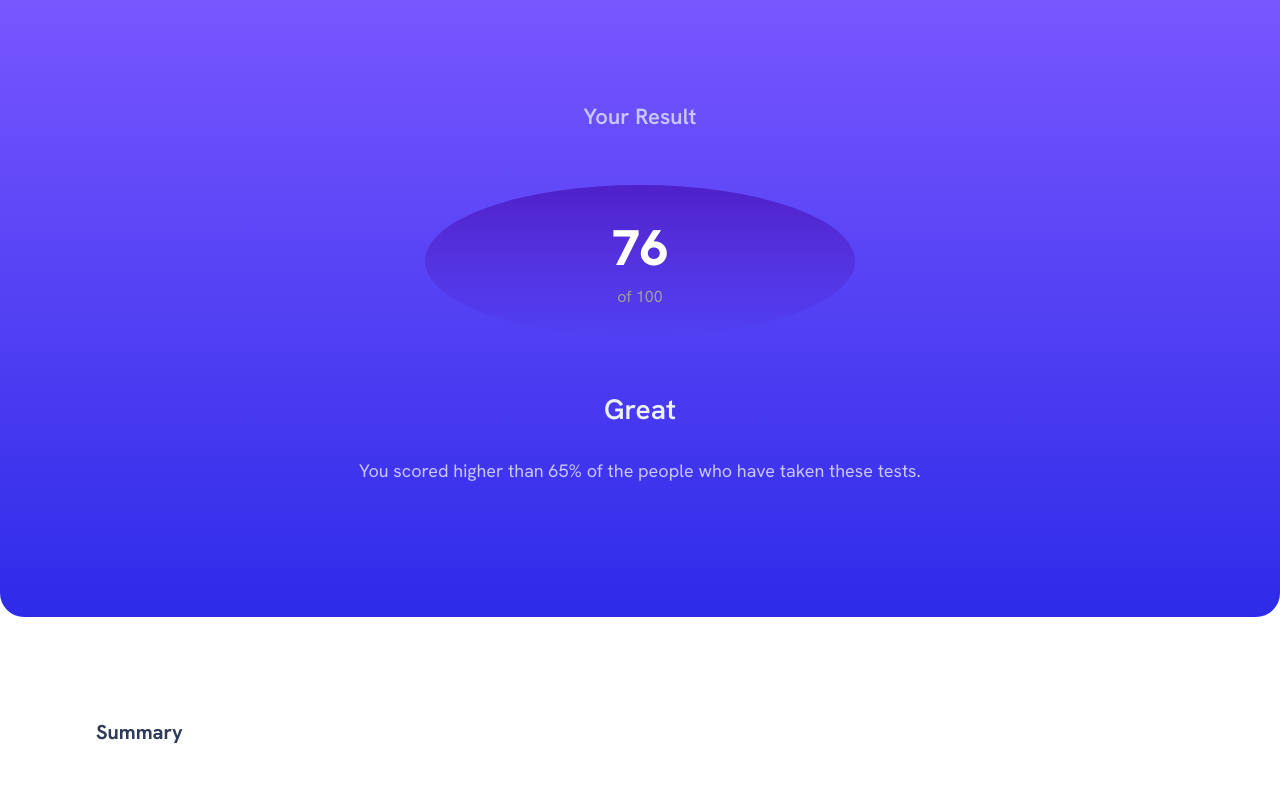
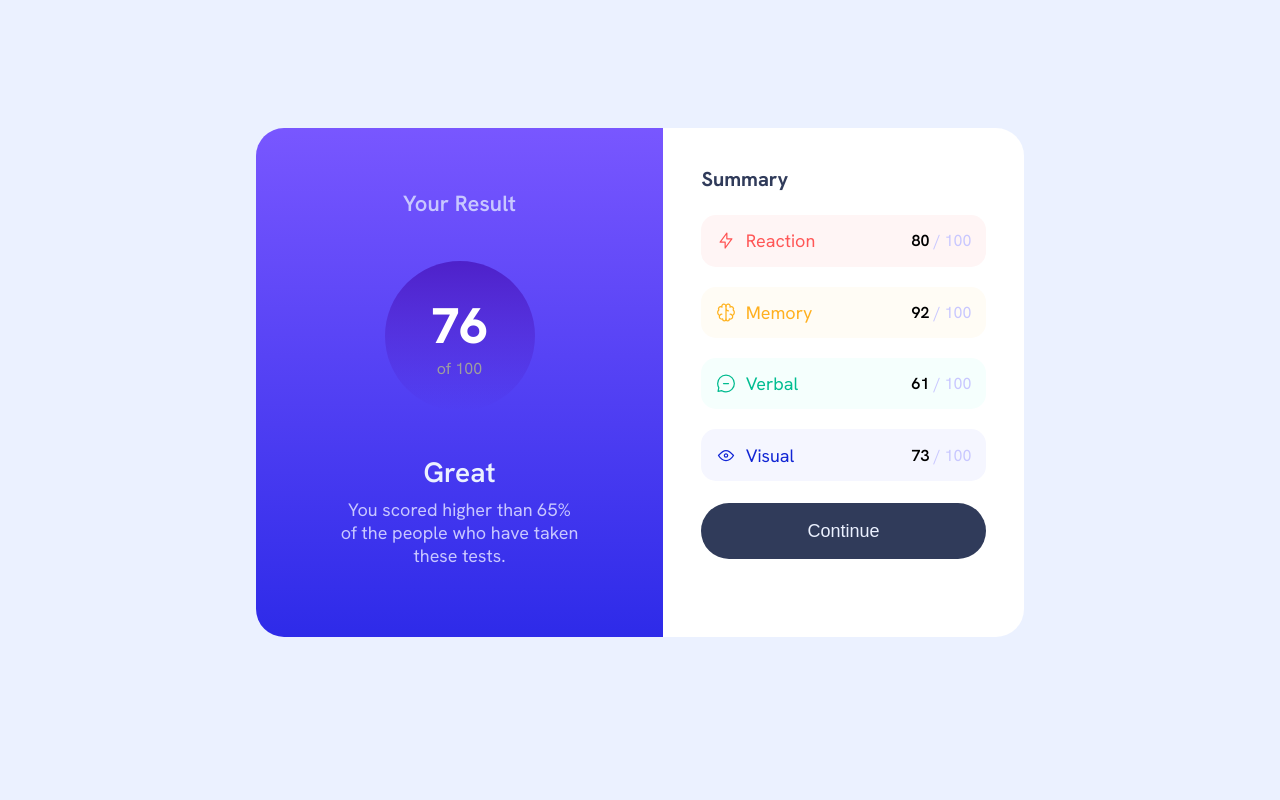
Before and after one commit to Arthur-Rodriguess/painel-de-resultados, a plain HTML site: page index.html in a window 1280 px wide. Shown: the top 800 px of the page. Drawn offline with Linux system fonts and the light colour scheme.

Commit message:
desktop layout

```diff
--- a/style.css
+++ b/style.css
@@ -28,8 +28,8 @@ body {
     display: flex;
     flex-direction: column;
     background: linear-gradient(to top, hsl(241, 81%, 54%), hsl(252, 100%, 67%));
-    border-bottom-left-radius: 24px;
-    border-bottom-right-radius: 24px;
+    border-bottom-left-radius: 28px;
+    border-bottom-right-radius: 28px;
     padding: 8%;
 }
 
@@ -41,14 +41,16 @@ body {
 }
 
 .content__header__container {
+    width: 150px;
+    height: 150px;
+    border-radius: 50%;
     display: flex;
     flex-direction: column;
-    gap: 6px;
     align-items: center;
+    justify-content: center;
     background: linear-gradient(to bottom, hsla(256, 72%, 46%, 1), hsla(241, 72%, 46%, 0));
-    margin: 5% 30%;
+    margin: 15% auto;
     padding: 30px;
-    border-radius: 50%;
 }
 
 .content__header__count {
@@ -59,6 +61,7 @@ body {
 
 .content__header__subcount {
     color: hsl(0, 0%, 62%);
+    font-size: 16px;
 }
 
 .content__header__text__title {
@@ -163,3 +166,30 @@ body {
     margin-bottom: 3%;
     border: none;
 }
+
+@media (min-width: 768px) {
+
+    body {
+        background-color: hsl(221, 100%, 96%);
+    }
+
+    .content {
+        display: flex;
+        margin: 10% 20%;
+        border-radius: 28px;
+        overflow: hidden;
+    }
+
+    .content__header {
+        flex: 1;
+        border-radius: 0;
+    }
+
+    .content__main {
+        flex: 1;
+        background-color: hsl(0, 0%, 100%);
+        width: 100%;
+        margin: 0;
+        padding: 5%;
+    }
+}
```
Also changed, not shown: assets/fonts/README.txt (deleted).
